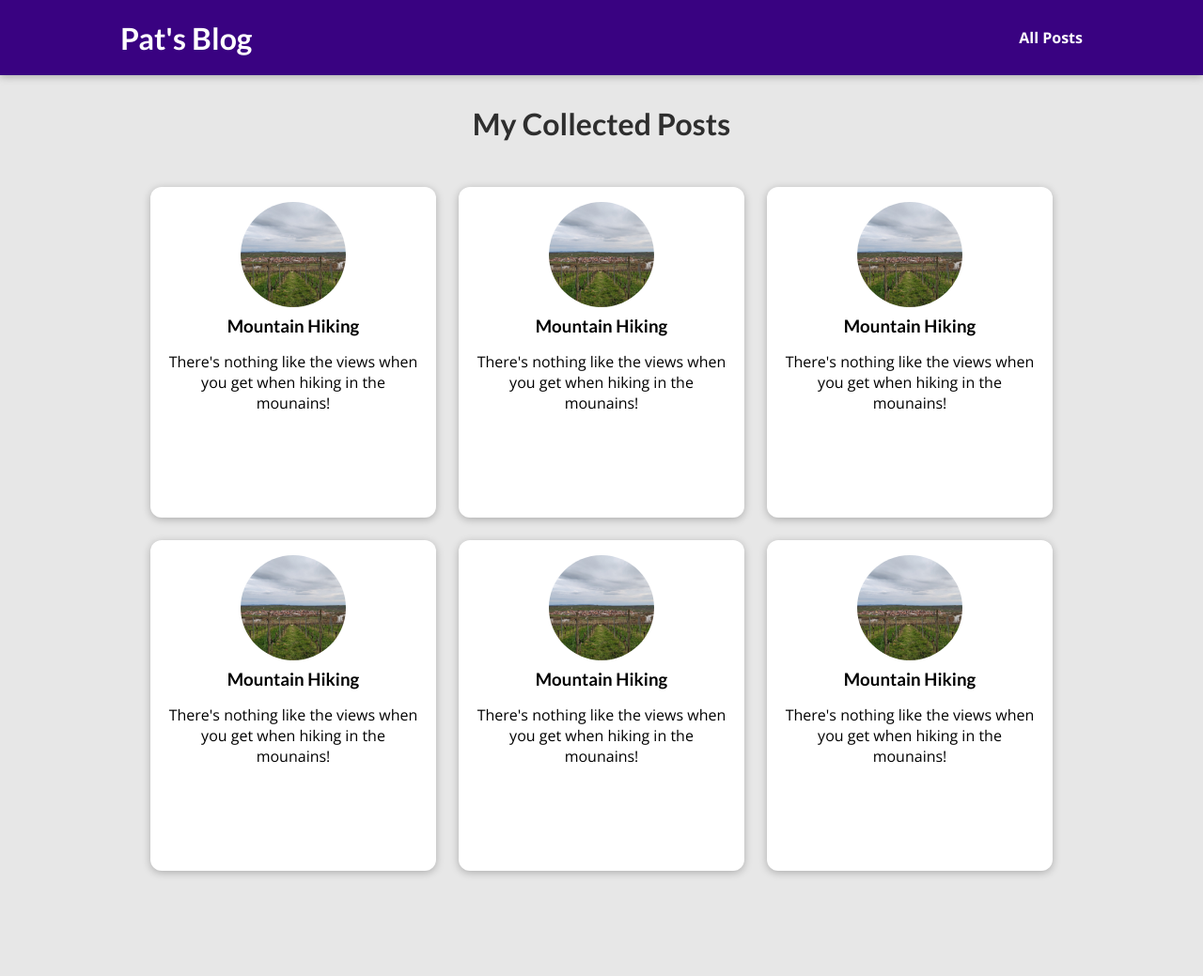
After one commit to patrickhaetti/django-projects, a Django app: template my_site/blog/templates/blog/all_posts.html in a window 1280 px wide. The commit adds this page. Shown: the whole page at 94% size. Run offline with Django 3.2, Linux system fonts and the light colour scheme; the template is opened without the code that fills it, so the values that code supplies are empty.

Commit message:
chapter 60

```diff
--- /dev/null
+++ b/my_site/blog/static/blog/all-posts.css
@@ -0,0 +1,43 @@
+body {
+    background-color: #e7e7e7;
+  }
+
+  #main-navigation {
+    background-color: #390281;
+    box-shadow: 0 2px 8px rgba(0, 0, 0, 0.25);
+  }
+
+  #all-posts {
+    margin: 7rem auto;
+    width: 90%;
+    max-width: 60rem;
+  }
+
+  #all-posts h2 {
+    text-align: center;
+    font-size: 2rem;
+    color: #2e2e2e;
+    margin: 3rem 0;
+  }
+
+  ul {
+    list-style: none;
+    margin: 0;
+    padding: 0;
+    display: grid;
+    grid-template-columns: repeat(auto-fill, minmax(17rem, 1fr));
+    gap: 1.5rem;
+  }
+
+  .post img {
+    width: 7rem;
+    height: 7rem;
+  }
+
+  .post a {
+    height: 22rem;
+    transform-origin: center;
+    box-shadow: 0 2px 8px rgba(0, 0, 0, 0.25);
+    border-radius: 12px;
+    background-color: white;
+  }
--- /dev/null
+++ b/my_site/blog/static/blog/post.css
@@ -0,0 +1,43 @@
+.post {
+    display: flex;
+    flex-direction: column;
+    align-items: center;
+    text-align: center;
+  }
+
+  .post a {
+    text-decoration: none;
+    color: black;
+    transition: all 0.2s ease;
+    padding: 1rem;
+  }
+
+  .post a:hover,
+  .post a:active {
+    transform: scale(1.1);
+    background-color: #390281;
+    color: white;
+  }
+
+  .post img {
+    width: 5rem;
+    height: 5rem;
+    object-fit: cover;
+    border-radius: 50%;
+  }
+
+  .post h3 {
+    margin: 0.25rem 0;
+  }
+
+  .post time {
+    color: #666666;
+    margin: 0.25rem;
+    font-style: italic;
+    font-size: 0.85rem;
+  }
+
+  .post:hover time,
+  .post:active time {
+    color: white;
+  }
--- /dev/null
+++ b/my_site/blog/templates/blog/all_posts.html
@@ -0,0 +1,22 @@
+{% extends "base.html" %}
+{% load static %}
+
+{% block title %}All My Posts{% endblock %}
+
+{% block css_files %}
+<link rel="stylesheet" href="{% static "blog/post.css" %}">
+<link rel="stylesheet" href="{% static "blog/all-posts.css" %}">
+{% endblock  %}
+{% block content %}
+<section id="all-posts">
+    <h2>My Collected Posts</h2>
+    <ul>
+        {% include "blog/includes/post.html" %}
+        {% include "blog/includes/post.html" %}
+        {% include "blog/includes/post.html" %}
+        {% include "blog/includes/post.html" %}
+        {% include "blog/includes/post.html" %}
+        {% include "blog/includes/post.html" %}
+    </ul>
+</section>
+{% endblock %}
--- /dev/null
+++ b/my_site/blog/templates/blog/includes/post.html
@@ -0,0 +1,13 @@
+{% load static %}
+
+<li>
+    <article class="post">
+        <a href="">
+            <img src="{% static 'blog/images/image_2.png' %}" alt="Mountain Hiking" style="max-width: 300px;">
+            <div class="post__content">
+                <h3>Mountain Hiking</h3>
+                <p>There's nothing like the views when you get when hiking in the mounains!</p>
+            </div>
+        </a>
+    </article>
+</li>
--- a/my_site/blog/views.py
+++ b/my_site/blog/views.py
@@ -6,7 +6,7 @@ def starting_page(request):
     return render(request, "blog/index.html")
 
 def posts(request):
-    pass
+    return render(request, "blog/all_posts.html")
 
 def post_detail(request):
     pass
--- a/my_site/templates/base.html
+++ b/my_site/templates/base.html
@@ -10,6 +10,12 @@
     {% block css_files %}{% endblock %}
 </head>
 <body>
+    <header id="main-navigation">
+        <h1><a href="">Pat's Blog</a></h1>
+        <nav>
+            <a href="">All Posts</a>
+        </nav>
+    </header>
     {% block content %}{% endblock  %}
 </body>
 </html>
```
Also changed, not shown: my_site/blog/templates/blog/index.html (+3 -17 lines), my_site/blog/static/blog/index.css (indentation only), 1 other file.
